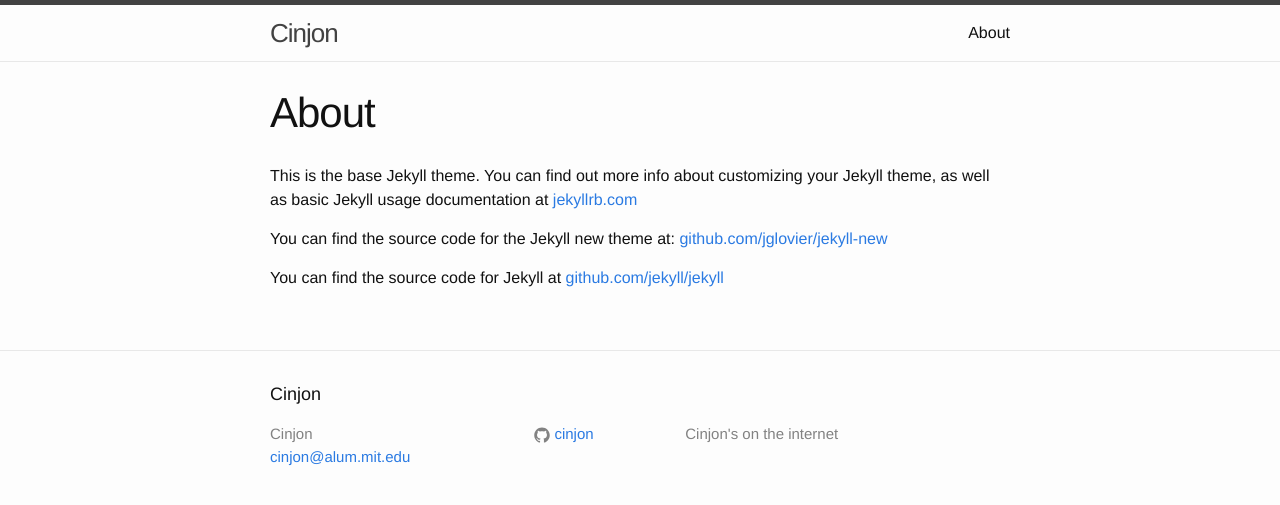
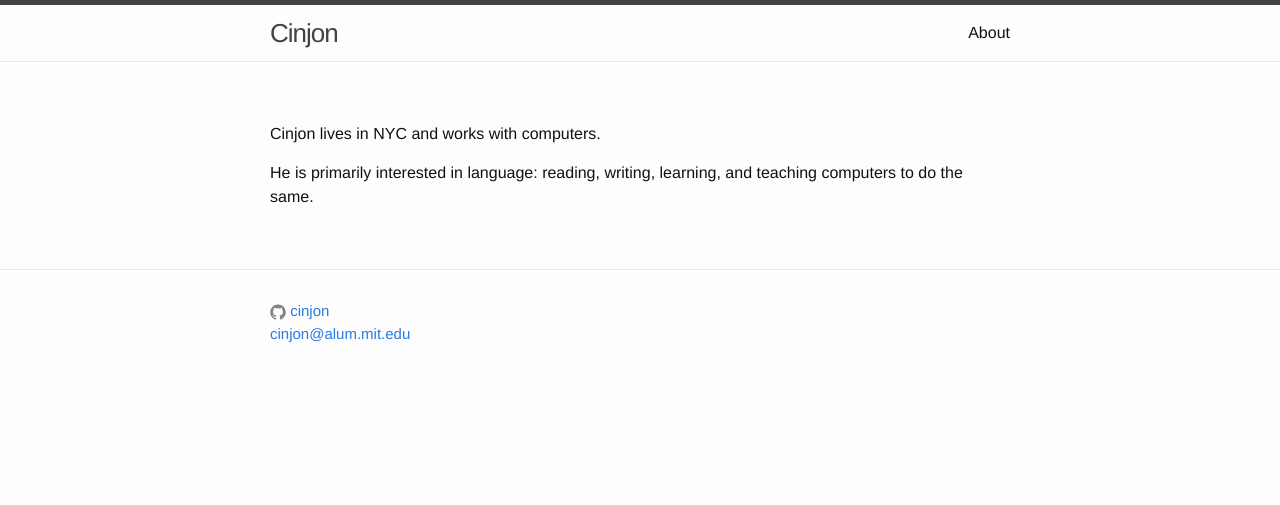
Before and after one commit to cinjon/cinjon.github.io, a Jekyll site: the page built from about.md, in a window 1280 px wide. Shown: the top 505 px of the page. Built offline with Jekyll 4.4.1, drawn with Linux system fonts in a browser that asks for light colours.

Commit message:
adjusted some stuff and deleted the jekyll intro page.

```diff
--- a/_config.yml
+++ b/_config.yml
@@ -3,7 +3,7 @@
 email: cinjon@alum.mit.edu
 description: > # this means to ignore newlines until "baseurl:"
   Cinjon's on the internet
-baseurl: "/words/" # the subpath of your site, e.g. /blog/
+baseurl: "" # the subpath of your site, e.g. /blog/
 url: "http://cinjon.com" # the base hostname & protocol for your site
 # twitter_username: jekyllrb
 github_username:  cinjon
--- a/_includes/footer.html
+++ b/_includes/footer.html
@@ -2,18 +2,9 @@
 
   <div class="wrapper">
 
-    <h2 class="footer-heading">{{ site.title }}</h2>
-
     <div class="footer-col-wrapper">
       <div class="footer-col  footer-col-1">
         <ul class="contact-list">
-          <li>{{ site.title }}</li>
-          <li><a href="mailto:{{ site.email }}">{{ site.email }}</a></li>
-        </ul>
-      </div>
-
-      <div class="footer-col  footer-col-2">
-        <ul class="social-media-list">
           {% if site.github_username %}
           <li>
             <a href="https://github.com/{{ site.github_username }}">
@@ -27,7 +18,12 @@
             </a>
           </li>
           {% endif %}
+          <li><a href="mailto:{{ site.email }}">{{ site.email }}</a></li>
+        </ul>
+      </div>
 
+      <div class="footer-col  footer-col-2">
+        <ul class="social-media-list">
           {% if site.twitter_username %}
           <li>
             <a href="https://twitter.com/{{ site.twitter_username }}">
@@ -46,7 +42,6 @@
       </div>
 
       <div class="footer-col  footer-col-3">
-        <p class="text">{{ site.description }}</p>
       </div>
     </div>
 
--- a/_layouts/page.html
+++ b/_layouts/page.html
@@ -4,7 +4,9 @@
 <div class="post">
 
   <header class="post-header">
+    {% if page.title != 'About' %}
     <h1 class="post-title">{{ page.title }}</h1>
+    {% endif %}
   </header>
 
   <article class="post-content">
--- a/about.md
+++ b/about.md
@@ -4,8 +4,6 @@
 permalink: /about/
 ---
 
-This is the base Jekyll theme. You can find out more info about customizing your Jekyll theme, as well as basic Jekyll usage documentation at [jekyllrb.com](http://jekyllrb.com/)
+Cinjon lives in NYC and works with computers.
 
-You can find the source code for the Jekyll new theme at: [github.com/jglovier/jekyll-new](https://github.com/jglovier/jekyll-new)
-
-You can find the source code for Jekyll at [github.com/jekyll/jekyll](https://github.com/jekyll/jekyll)
+He is primarily interested in language: reading, writing, learning, and teaching computers to do the same.
```
Also changed, not shown: _posts/2015-10-26-welcome-to-jekyll.markdown (deleted, +0 -25 lines), 4 other files.
